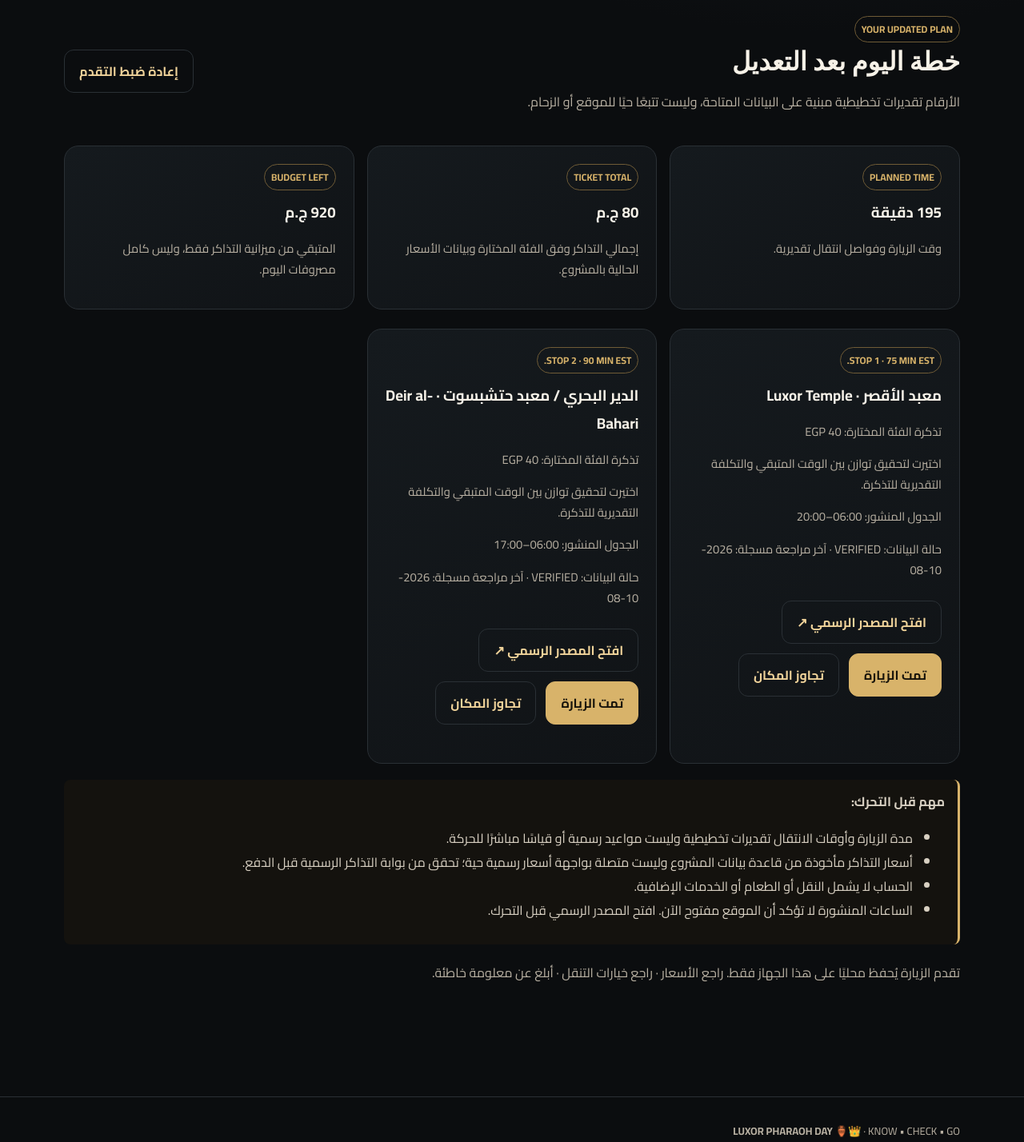
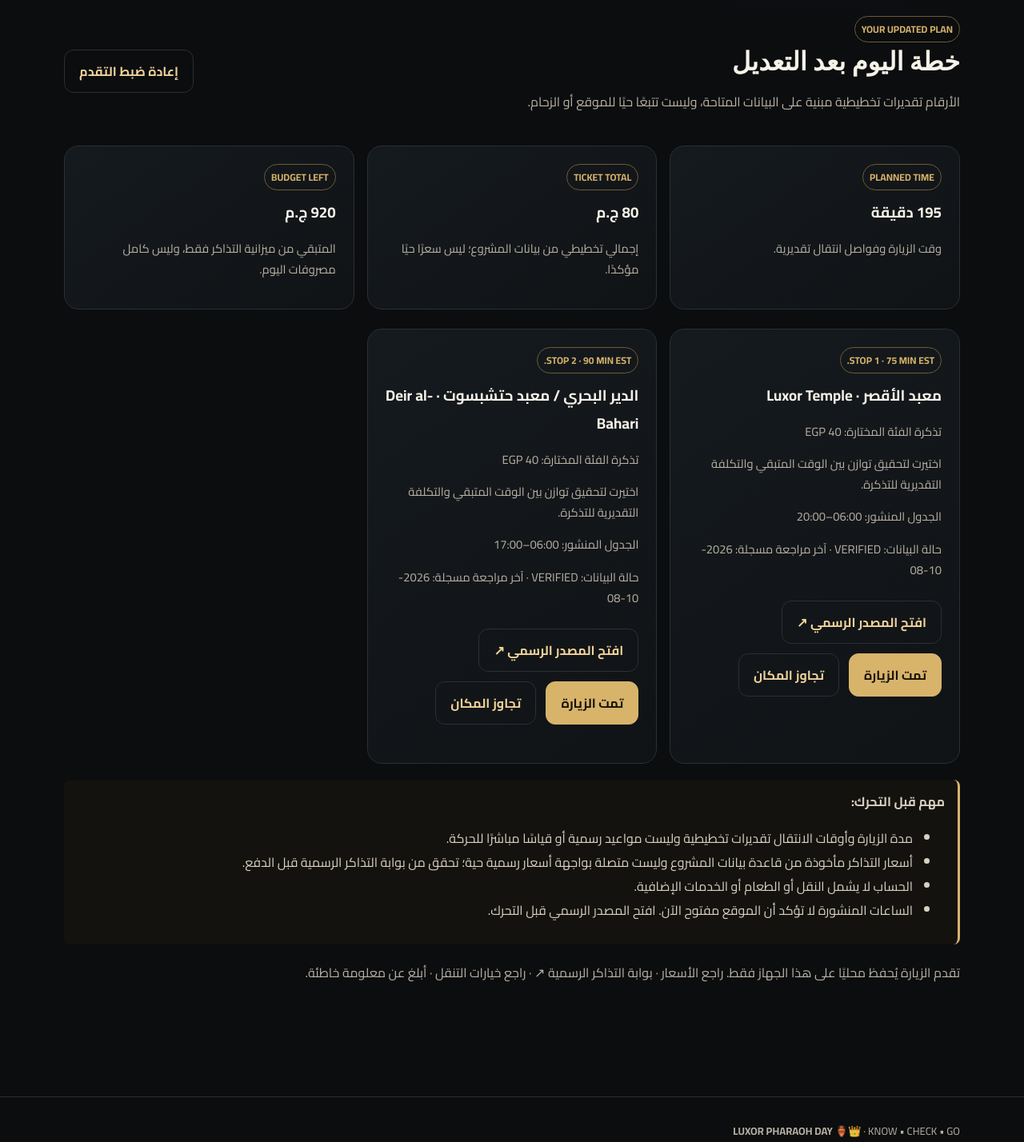
Before and after one commit to youssfalaa296-hash/luxor-pharaoh-day, a Next.js app: page /live-quest in a window 1280 px wide. Shown: the part 912-2340 px from the top of the page at 80% size. Built offline with nearby package versions, Linux system fonts and the light colour scheme; no server answers.

Commit message:
fix: link official ticket portal and clarify estimates

```diff
--- a/app/live-quest/page.tsx
+++ b/app/live-quest/page.tsx
@@ -131,7 +131,7 @@ export default function LiveQuestPage() {
 
         <div className="grid">
           <article className="card"><span className="tag">PLANNED TIME</span><h3>{plan.totalMinutes} دقيقة</h3><p>وقت الزيارة وفواصل انتقال تقديرية.</p></article>
-          <article className="card"><span className="tag">TICKET TOTAL</span><h3>{plan.totalTicketEgp} ج.م</h3><p>إجمالي التذاكر وفق الفئة المختارة وبيانات الأسعار الحالية بالمشروع.</p></article>
+          <article className="card"><span className="tag">TICKET TOTAL</span><h3>{plan.totalTicketEgp} ج.م</h3><p>إجمالي تخطيطي من بيانات المشروع؛ ليس سعرًا حيًا مؤكدًا.</p></article>
           <article className="card"><span className="tag">BUDGET LEFT</span><h3>{plan.remainingBudgetEgp} ج.م</h3><p>المتبقي من ميزانية التذاكر فقط، وليس كامل مصروفات اليوم.</p></article>
         </div>
 
@@ -163,7 +163,7 @@ export default function LiveQuestPage() {
           <strong>مهم قبل التحرك:</strong>
           <ul>{plan.notices.map((notice) => <li key={notice}>{notice}</li>)}</ul>
         </div>
-        <p className="sub">تقدم الزيارة يُحفظ محليًا على هذا الجهاز فقط. <Link href="/price-check">راجع الأسعار</Link> · <Link href="/transport">راجع خيارات التنقل</Link> · <Link href="/report-issue">أبلغ عن معلومة خاطئة</Link>.</p>
+        <p className="sub">تقدم الزيارة يُحفظ محليًا على هذا الجهاز فقط. <Link href="/price-check">راجع الأسعار</Link> · <a href="https://mota.gov.eg/ar/الخدمات-الرقمية/المواقع-الأثرية-والمتاحف/شراء-تذاكر-الزيارة/شراء-تذاكر-الزيارة/" target="_blank" rel="noreferrer">بوابة التذاكر الرسمية ↗</a> · <Link href="/transport">راجع خيارات التنقل</Link> · <Link href="/report-issue">أبلغ عن معلومة خاطئة</Link>.</p>
       </section>
     </main>
   );
```
